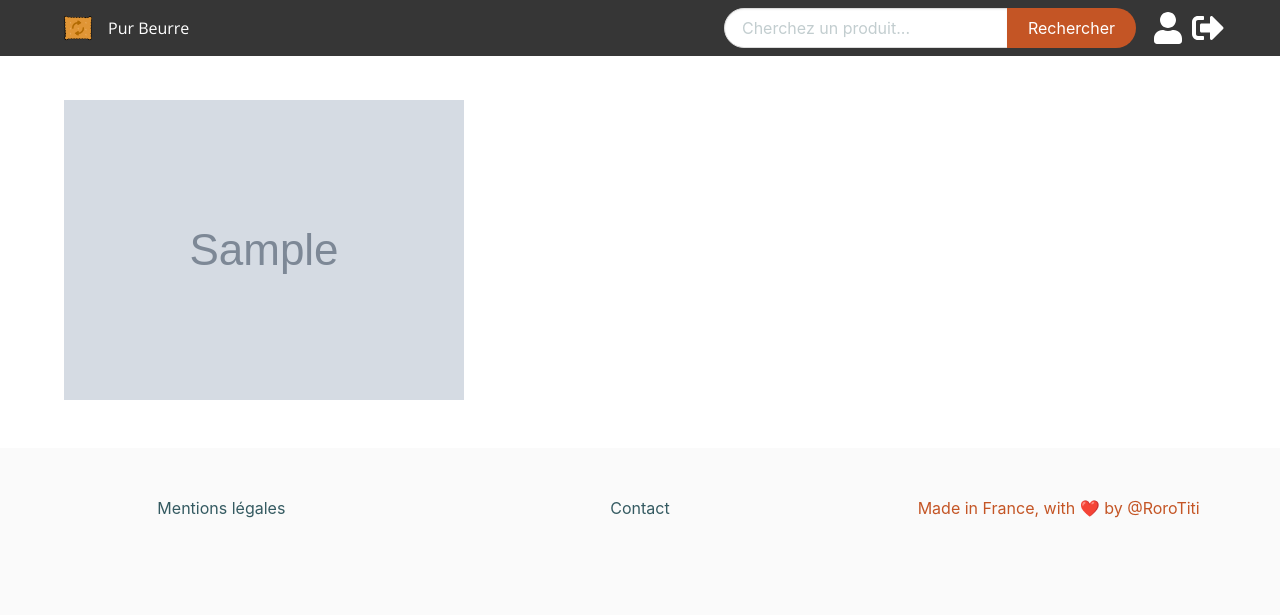
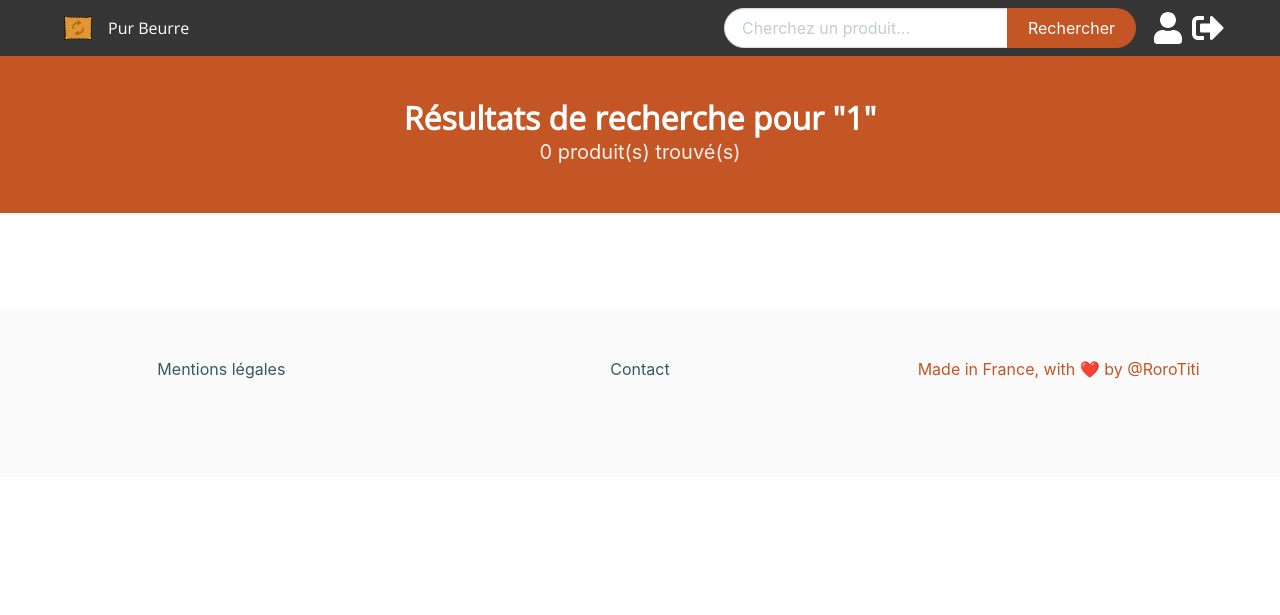
Before and after one commit to RoroTitiFR/OC_P8, a Django app: page /results/1/ in a window 1280 px wide. Shown: the top 615 px of the page. Run offline with Django 3.2, Linux system fonts and the light colour scheme; tables that the repository leaves empty hold one stand-in row (values such as "Sample post"); grey boxes marked "Sample" are stand-in pictures; a database or web service that is not in the repository returns one stand-in record (values such as "Sample title"); data that the repository does not hold is empty; some libraries are stand-ins or nearby versions; some web fonts are replaced.

Commit message:
Search results page design almost done

```diff
--- a/app/templates/app/search_results.html
+++ b/app/templates/app/search_results.html
@@ -1,13 +1,43 @@
 {% extends "app/layout.html" %}
 
 {% block content %}
+    <section class="hero is-primary">
+        <div class="hero-body">
+            <div class="container">
+                <h1 class="title has-text-centered">
+                    Résultats de recherche pour "{{ search_term }}"
+                </h1>
+                <p class="subtitle has-text-centered">
+                    {{ products | length }} produit(s) trouvé(s)
+                </p>
+            </div>
+        </div>
+    </section>
+
     <section class="section">
         <div class="container">
-            {% for product in json.products %}
-                {% if product.image_front_url %}
-                    <img src="{{ product.image_front_url }}"/>
-                {% endif %}
-            {% endfor %}
+            <div class="columns is-centered is-multiline">
+                {% for product in products %}
+                    <div class="column is-3-desktop is-12-touch">
+                        <div class="card w-full">
+                            <div class="card-image">
+                                <figure class="image is-3by4">
+                                    <img class="object-contain" src="{{ product.image_front_url }}"/>
+                                </figure>
+                            </div>
+
+                            <div class="card-content">
+                                <h5 class="title is-5">{{ product.product_name }}</h5>
+                                <p class="subtitle is-5">{{ product.quantity }}</p>
+                            </div>
+
+                            <div class="card-footer">
+                                <a class="card-footer-item">Voir les substituts</a>
+                            </div>
+                        </div>
+                    </div>
+                {% endfor %}
+            </div>
         </div>
     </section>
 {% endblock %}
--- a/app/views.py
+++ b/app/views.py
@@ -1,7 +1,6 @@
 from urllib.parse import quote
 
 import requests
-from django.http import HttpResponse
 from django.shortcuts import render, redirect
 
 from app.forms.search import SearchForm
@@ -37,9 +36,18 @@
     r = requests.get(request_url)
     json = r.json()
 
+    products = []
+
+    for product in json["products"]:
+        if "image_front_url" in product and \
+                "product_name" in product and \
+                "quantity" in product:
+            products.append(product)
+
     form = SearchForm()
 
     return render(request, "app/search_results.html", {
-        "json": json,
-        "form": form
+        "products": products,
+        "form": form,
+        "search_term": search_term
     })
```
